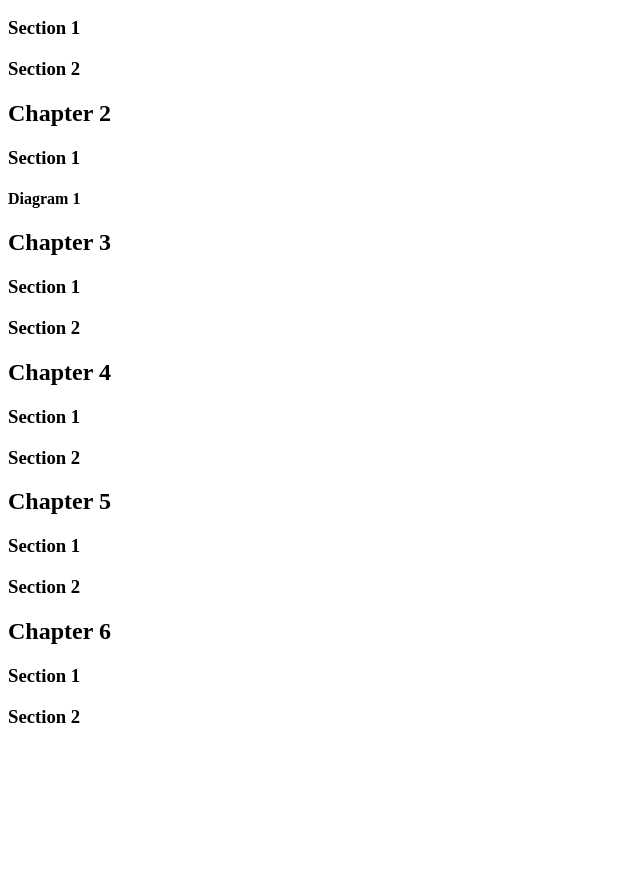
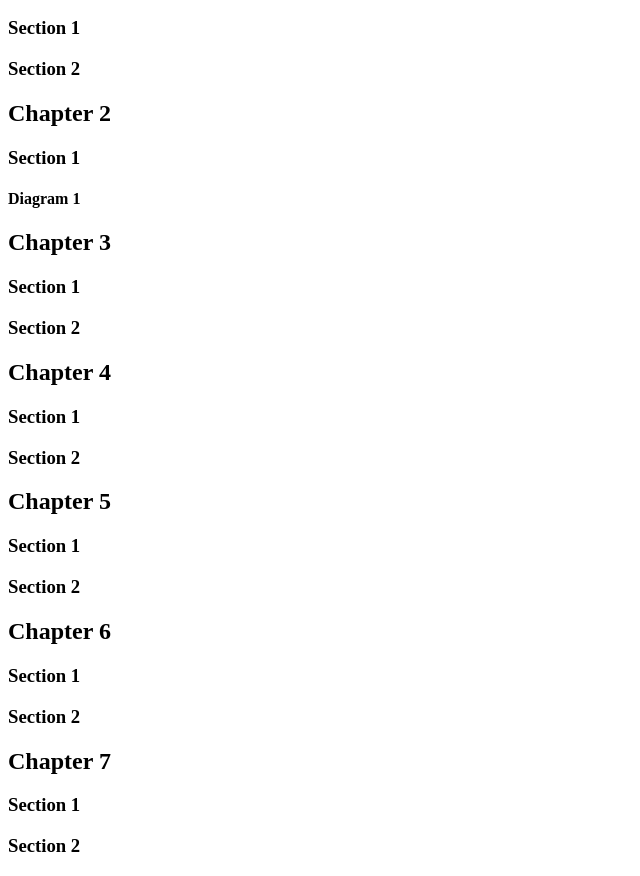
Before and after one commit to RilesMadden/2023-Web-Development-Bootcamp, a plain HTML site: page 2.1 Heading Element/index.html in a window 1280 px wide. Shown: the part 96-972 px from the top of the page, without its empty margins (0-640 px from the left). Before the commit the page ends 842 px from the top, so only its background shows below. Drawn offline with Linux system fonts and the light colour scheme.

Commit message:
Added chapter 7

```diff
--- a/2.1 Heading Element/index.html
+++ b/2.1 Heading Element/index.html
@@ -17,3 +17,6 @@
   <h2>Chapter 6</h2>
     <h3>Section 1</h3>
     <h3>Section 2</h3>
+  <h2>Chapter 7</h2>
+    <h3>Section 1</h3>
+    <h3>Section 2</h3>
```
